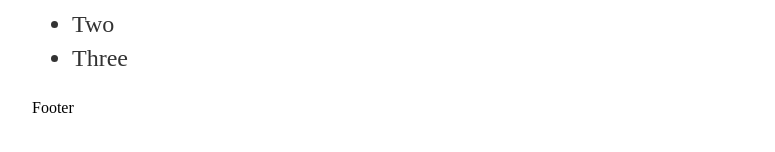
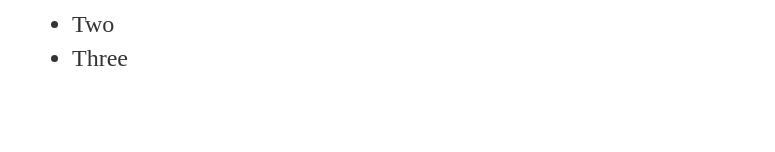
Before and after one commit to HKSDU/hksdu.github.io, a Jekyll site: the page built from index.html, in a window 1280 px wide. Shown: the part 311-463 px from the top of the page, without its empty margins (160-935 px from the left). Built offline with Jekyll 4.4.1, drawn with Linux system fonts in a browser that asks for light colours.

Commit message:
Update index.html

```diff
--- a/index.html
+++ b/index.html
@@ -18,8 +18,6 @@ title: HKSDU Match Results
         <li class="list-group-item">Two</li>
         <li class="list-group-item">Three</li>
       </ul>
-      <div class="panel-footer">Footer</div>
-    </div>
-  </div>
+        </div>
 </div>
 		</div>
```
